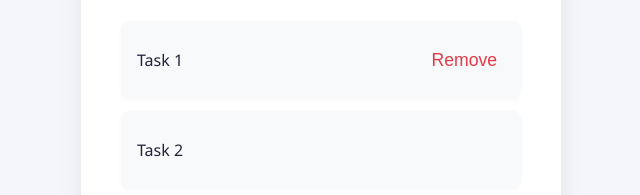
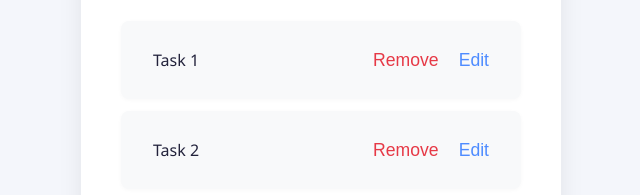
Before and after one commit to mohd-sameer-576/002-ToDo-with-asyn, a plain HTML site: page index.html in a window 1280 px wide. Shown: the part 367-562 px from the top of the page, without its empty margins (319-959 px from the left). Drawn offline with Linux system fonts and the light colour scheme.

Commit message:
Add edit button to tasks and update styles
Introduced an 'Edit' button for each task in the to-do list and grouped action buttons in a new container. Updated CSS to style the new edit button and adjusted task text styling for improved UI consistency.

```diff
--- a/index.html
+++ b/index.html
@@ -1,11 +1,13 @@
 <!DOCTYPE html>
 <html lang="en">
+
 <head>
     <meta charset="UTF-8">
     <meta name="viewport" content="width=device-width, initial-scale=1.0">
     <title>To Do List</title>
     <link rel="stylesheet" href="style.css">
 </head>
+
 <body>
     <div class="container">
         <h1>To Do List</h1>
@@ -16,13 +18,21 @@
         <div class="listcontainer">
             <div class="task">
                 <p>Task 1</p>
-                <button class="remove">Remove</button>
+                <div class="butoncontainer">
+                    <button class="remove">Remove</button>
+                    <button class="edit">Edit</button>
+                </div>
             </div>
             <div class="task">
                 <p>Task 2</p>
+                <div class="butoncontainer">
+                    <button class="remove">Remove</button>
+                    <button class="edit">Edit</button>
+                </div>
             </div>
         </div>
     </div>
     <script src="script.js"></script>
 </body>
+
 </html>
--- a/style.css
+++ b/style.css
@@ -88,9 +88,31 @@ h1 {
     cursor: pointer;
     padding: 0.2rem 0.5rem;
     border-radius: 4px;
-    transition: background 0.2s;
+    transition: border 0.2s;
 }
 
 .listcontainer .task .remove:hover {
-    background: #ffe5e5;
+    border: 1px solid #e63946;
 }
+
+.listcontainer .task .edit {
+    background: none;
+    border: none;
+    color: #4f8cff;
+    font-size: 1.1rem;
+    cursor: pointer;
+    padding: 0.2rem 0.5rem;
+    border-radius: 4px;
+    transition: border 0.2s;
+    margin-right: 0.5rem;
+}
+
+.listcontainer .task .edit:hover {
+    border: 1px solid #4f8cff;
+}
+.listcontainer .task p{
+    margin-left: 1rem;
+    font-size: 1rem;
+    font-weight: 500;
+    color: #22223b;
+}
```
